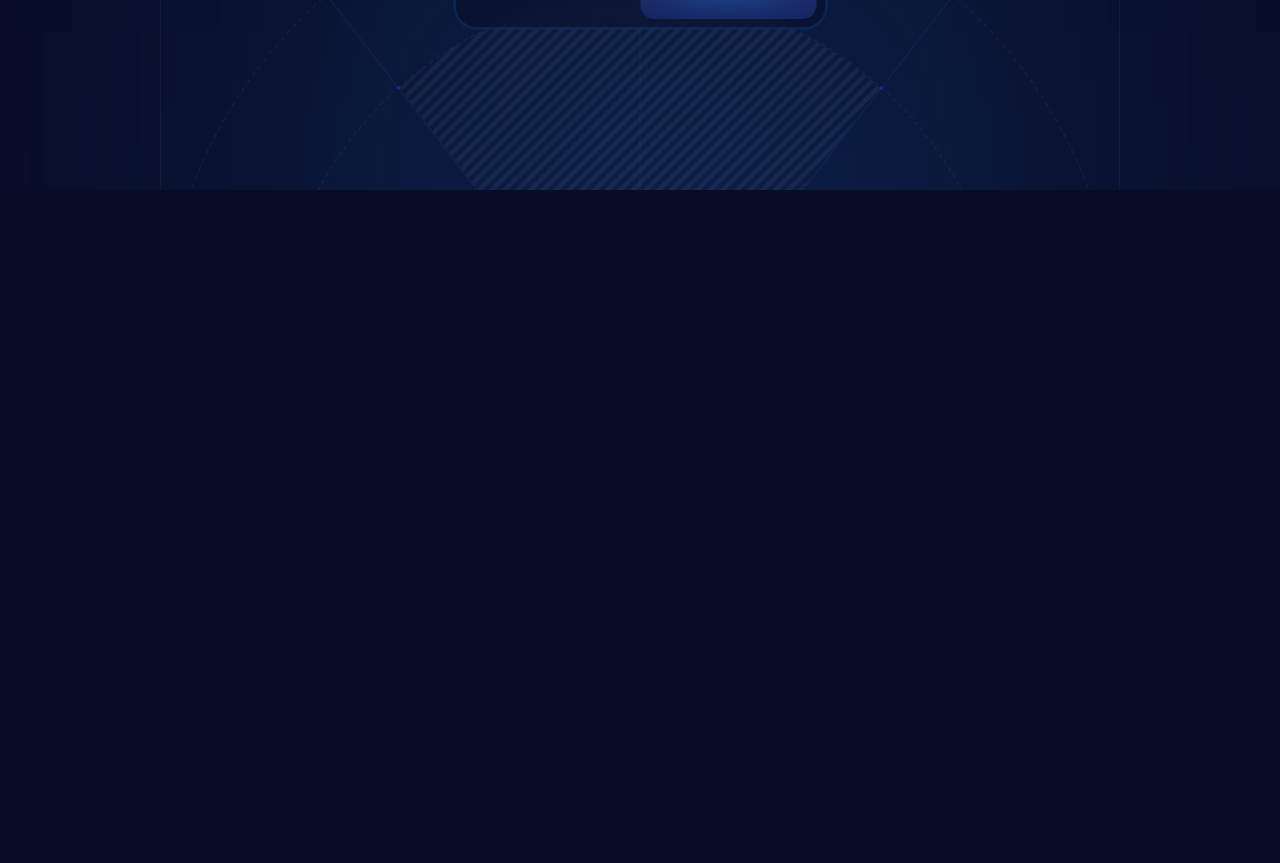
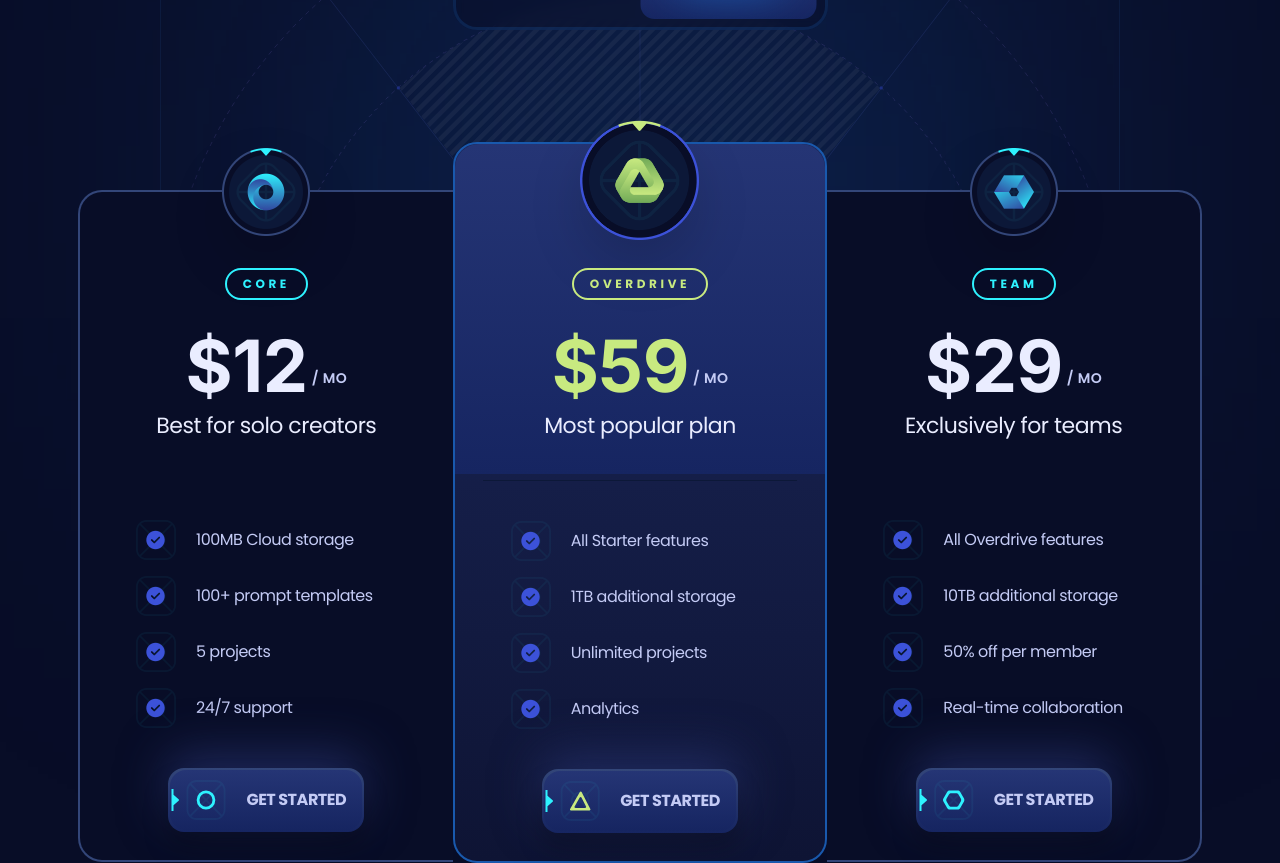
Before and after one commit to nikhilpatill18/saas_app, a React (Vite) app: page / in a window 1280 px wide. Shown: the part 2140-3003 px from the top of the page. Before the commit the page ends 2330 px from the top, so only its background shows below. Built offline with nearby package versions, Linux system fonts and the light colour scheme.

Commit message:
pricing done

```diff
--- a/package.json
+++ b/package.json
@@ -12,6 +12,7 @@
   "dependencies": {
     "clsx": "^2.1.1",
     "react": "^18.3.1",
+    "react-countup": "^6.5.3",
     "react-dom": "^18.3.1",
     "react-scroll": "^1.9.0"
   },
--- a/src/sections/Pricing.jsx
+++ b/src/sections/Pricing.jsx
@@ -1,6 +1,9 @@
 import React, { useState } from 'react'
 import { Element } from 'react-scroll'
 import clsx from 'clsx'
+import { plans } from '../constants'
+import CountUp from 'react-countup'
+import Button from '../components/Button'
 
 const Pricing = () => {
     const [Monthly, setMonthly] = useState(false)
@@ -29,6 +32,56 @@
 
                     </div>
                     {/* pricing section */}
+                    <div className='scroll-hide relative z-2 -mt-12 flex items-start max-xl:g-5 max-xl:overflow-auto max-xl:pt-6'>
+                        {
+                            plans.map((plan, index) => (
+                                <div key={plan.id} className='pricing-plan_first pricing-plan_last  pricing-plan_odd pricing-plan_even relative border-2 p-7 max-xl:min-w-80 max-lg:rounded-3xl xl:w-[calc(33.33%+2px)]'>
+                                    {
+                                        index === 1 && (
+                                            <div className='g4 absolute h-330 left-0 right-0 top-0 z-1 rounded-tl-3xl rounded-tr-3xl' />
+                                        )
+                                    }
+                                    <div className={clsx('absolute left-0 right-0 z-2 flex items-center justify-center ', index === 1 ? '-top-6' : '-top-6 xl:-top-11')}>
+                                        <img src={plan.logo} alt="plan" className={clsx('object-contain drop-shadow-2xl', index === 1 ? 'size-[120px]' : 'size-[88px]')} />
+                                    </div>
+                                    <div className={clsx('relative flex flex-col items-center', index === 1 ? 'pt-24' : 'pt-12')}>
+                                        <div className={clsx('small-2 rounded-20 relative z-2 mx-auto mb-6 border-2 px-4 py-1.5 uppercase', index === 1 ? 'border-p3 text-p3' : 'border-p1 text-p1 ')}>
+                                            {plan.title}
+
+                                        </div>
+                                        <div className='relative z-2 flex items-center justify-center'>
+                                            <div className={clsx('h-num flex items-start', index === 1 ? 'text-p3' : 'text-p4')}>
+                                                $ <CountUp start={plan.priceMonthly} end={Monthly ? plan.priceMonthly : plan.priceYearly} duration={1} useEasing={false} preserveValue />
+                                            </div>
+                                            <div className='small-1 relative top-3 ml-1 uppercase'>
+                                                / mo
+
+                                            </div>
+                                        </div>
+
+                                    </div>
+                                    <div className={clsx('body-1 relative z-2 mb-10 w-full border-b-s2 pb-9 text-center text-p4', index === 1 && 'border-b')}>
+                                        {plan.caption}
+                                    </div>
+                                    <ul className='mx-auto space-y-4 xl:px-7'>
+                                        {
+                                            plan.features.map((feature) => (
+                                                <li className='relative flex  items-center gap-5'>
+                                                    <img src={"/images/check.png"} alt="" className='size-10 object-contain' />
+                                                    <p className='flex-1'>{feature}</p>
+                                                </li>
+                                            ))
+                                        }
+                                    </ul>
+                                    <div className='mt-10 flex w-full justify-center'>
+                                        <Button icon={plan.icon} >Get Started</Button>
+                                    </div>
+
+                                </div>
+
+                            ))
+                        }
+                    </div>
                 </div>
             </Element>
         </section>
```
Also changed, not shown: 1 other file (tests, documents, lock files or other folders).
